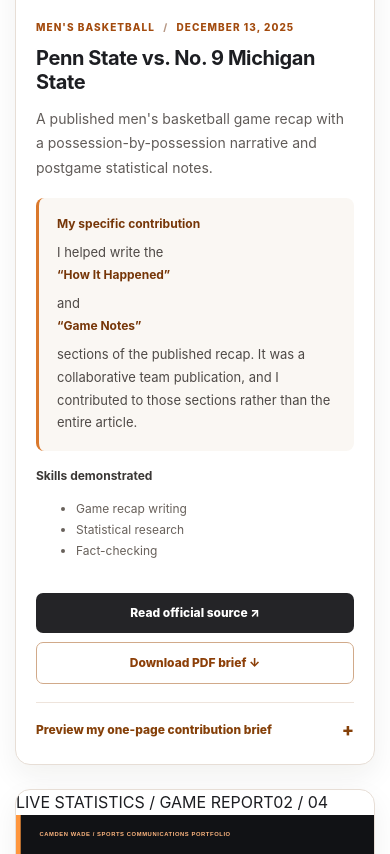
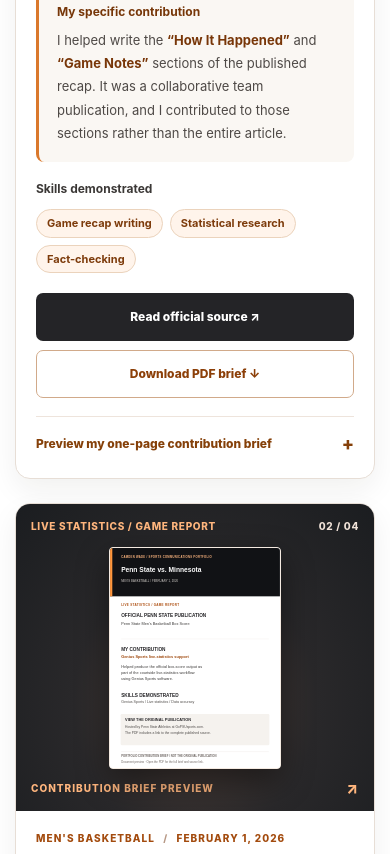
Before and after one commit to CamdenWade/CamdenWade.github.io, a plain HTML site: page work-samples.html in a window 390 px wide. Shown: the part 2245-3099 px from the top of the page. Drawn offline with Linux system fonts and the light colour scheme.

Commit message:
Style PDF thumbnails, inline emphasis, skill chips, and compact responsive actions

```diff
--- a/assets/style.css
+++ b/assets/style.css
@@ -540,3 +540,165 @@ a:focus-visible, button:focus-visible { outline: 3px solid #f28a2d; outline-offs
 @media(max-width:760px) { .published-work-grid,.career-events-grid { grid-template-columns:1fr; } .published-work-note { flex-direction:column; align-items:flex-start; } .published-work-note-link { flex:initial; } }
 @media(max-width:540px) { .published-work-paper { padding:19px; min-height:158px; } .published-work-body { padding:20px; } .published-work-intro { padding:17px; } .published-work-visual { padding:13px; } .career-event-card { padding:21px; } }
 @media(prefers-reduced-motion:reduce) { .published-work-actions a { transition:none; } }
+
+
+/* Work Samples visual polish: illustrated document previews and readable contribution copy */
+.published-work-card {
+  display:flex;
+  flex-direction:column;
+  min-width:0;
+}
+.published-work-thumbnail {
+  display:flex;
+  flex-direction:column;
+  gap:12px;
+  color:#f8f4ee;
+  background:radial-gradient(ellipse at 50% 65%,#51413a 0%,#29282a 48%,#1b1d20 100%);
+  padding:18px 18px 13px;
+  min-height:312px;
+  text-decoration:none;
+  overflow:hidden;
+}
+.published-work-thumbnail:hover { text-decoration:none; color:#fff; }
+.published-work-thumbnail:focus-visible {
+  outline:3px solid #ff963d;
+  outline-offset:-4px;
+}
+.published-work-thumbnail-top {
+  display:flex;
+  align-items:center;
+  justify-content:space-between;
+  gap:12px;
+  font-size:10px;
+  font-weight:850;
+  letter-spacing:.7px;
+  color:#ffb67e;
+}
+.published-work-thumbnail-top span:last-child {
+  color:#efe1d7;
+  white-space:nowrap;
+  flex:0 0 auto;
+}
+.published-work-thumbnail-document {
+  display:flex;
+  justify-content:center;
+  align-items:center;
+  flex:1;
+  min-height:235px;
+  position:relative;
+}
+.published-work-thumbnail-document img {
+  display:block;
+  width:auto;
+  height:240px;
+  max-width:min(100%,230px);
+  object-fit:contain;
+  background:#fff;
+  border-radius:4px;
+  box-shadow:0 12px 32px #0007;
+  border:1px solid #f4eae1;
+  transition:transform .18s ease,box-shadow .18s ease;
+}
+.published-work-thumbnail:hover .published-work-thumbnail-document img {
+  transform:translateY(-3px);
+  box-shadow:0 16px 36px #0008;
+}
+.published-work-thumbnail-bottom {
+  display:flex;
+  justify-content:space-between;
+  align-items:center;
+  gap:8px;
+  font-size:10px;
+  letter-spacing:1px;
+  font-weight:850;
+  color:#ffb67e;
+}
+.published-work-thumbnail-bottom span {
+  font-size:15px;
+  line-height:1;
+}
+.published-work-body {
+  flex:1;
+  display:flex;
+  flex-direction:column;
+}
+.published-work-contribution {
+  overflow-wrap:normal;
+}
+.published-work-contribution > strong {
+  display:block;
+  color:#763608;
+  font-size:12px;
+  margin-bottom:8px;
+}
+.published-work-contribution p {
+  line-height:1.78;
+  margin:0;
+}
+.published-work-contribution p strong {
+  display:inline;
+  margin:0;
+  padding:0;
+  color:#783608;
+  font-size:inherit;
+  font-weight:750;
+  line-height:inherit;
+  vertical-align:baseline;
+}
+.published-work-skills {
+  padding:16px 0;
+}
+.published-work-skills > strong {
+  display:block;
+  margin-bottom:10px;
+}
+.published-work-skill-tags {
+  display:flex;
+  flex-wrap:wrap;
+  align-items:flex-start;
+  list-style:none;
+  margin:0;
+  padding:0;
+  gap:7px;
+}
+.published-work-skill-tags li {
+  background:#fff4eb;
+  border:1px solid #ebd3bc;
+  border-radius:100px;
+  color:#7d3b0b;
+  font-size:11px;
+  font-weight:750;
+  padding:6px 10px;
+  line-height:1.35;
+}
+.published-work-actions {
+  display:grid;
+  grid-template-columns:repeat(2,minmax(0,1fr));
+  gap:9px;
+  margin-top:auto;
+  padding-top:4px;
+}
+.published-work-actions a {
+  display:flex;
+  align-items:center;
+  justify-content:center;
+  min-width:0;
+  min-height:48px;
+  padding:10px 12px;
+  line-height:1.4;
+  white-space:normal;
+}
+@media(max-width:760px) {
+  .published-work-thumbnail { min-height:300px; }
+  .published-work-thumbnail-document img { height:240px; }
+}
+@media(max-width:540px) {
+  .published-work-thumbnail { padding:15px; min-height:287px; }
+  .published-work-thumbnail-document { min-height:218px; }
+  .published-work-thumbnail-document img { height:222px; }
+  .published-work-actions { grid-template-columns:1fr; }
+}
+@media(prefers-reduced-motion:reduce) {
+  .published-work-thumbnail-document img { transition:none; }
+  .published-work-thumbnail:hover .published-work-thumbnail-document img { transform:none; }
+}
```
